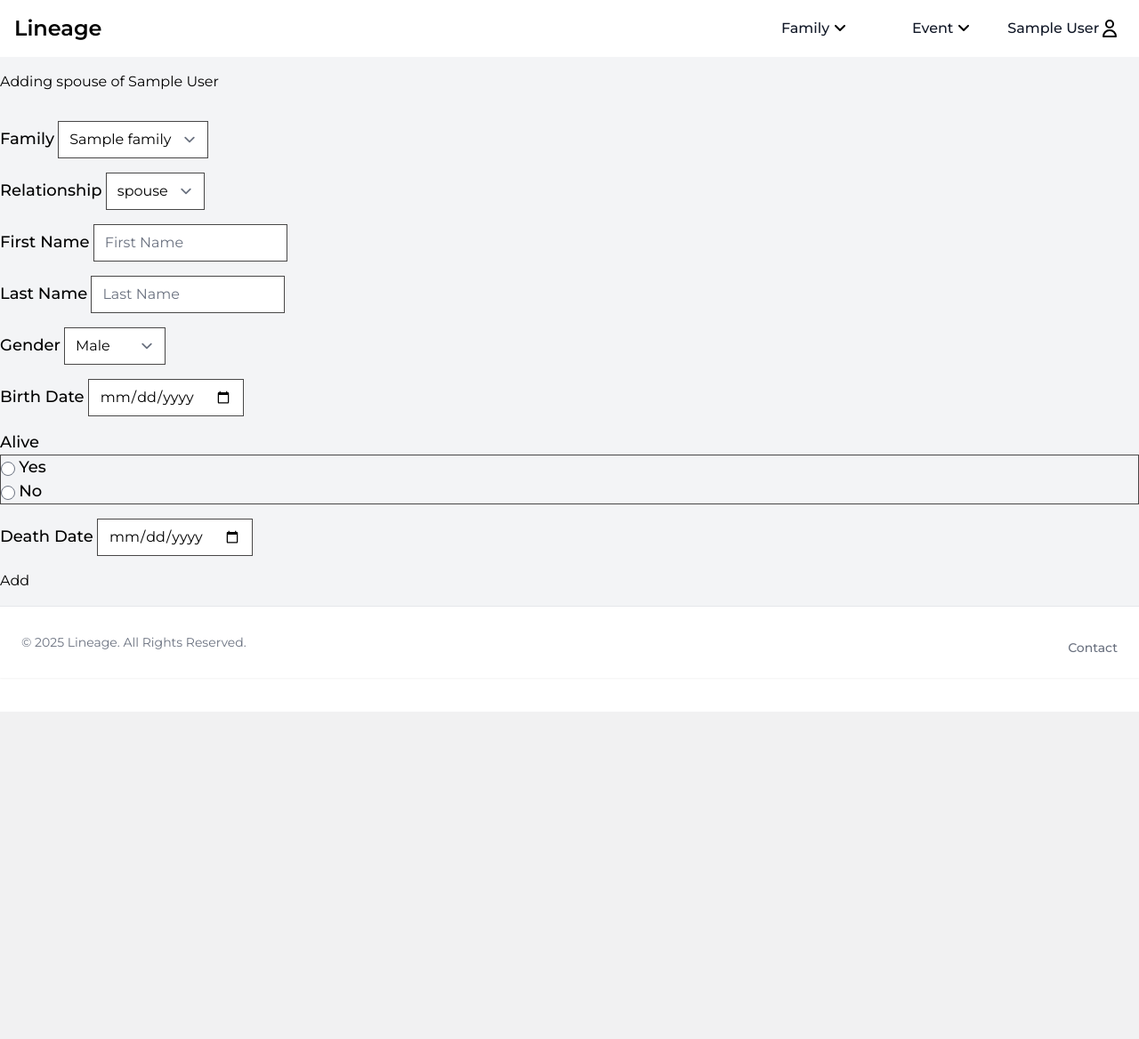
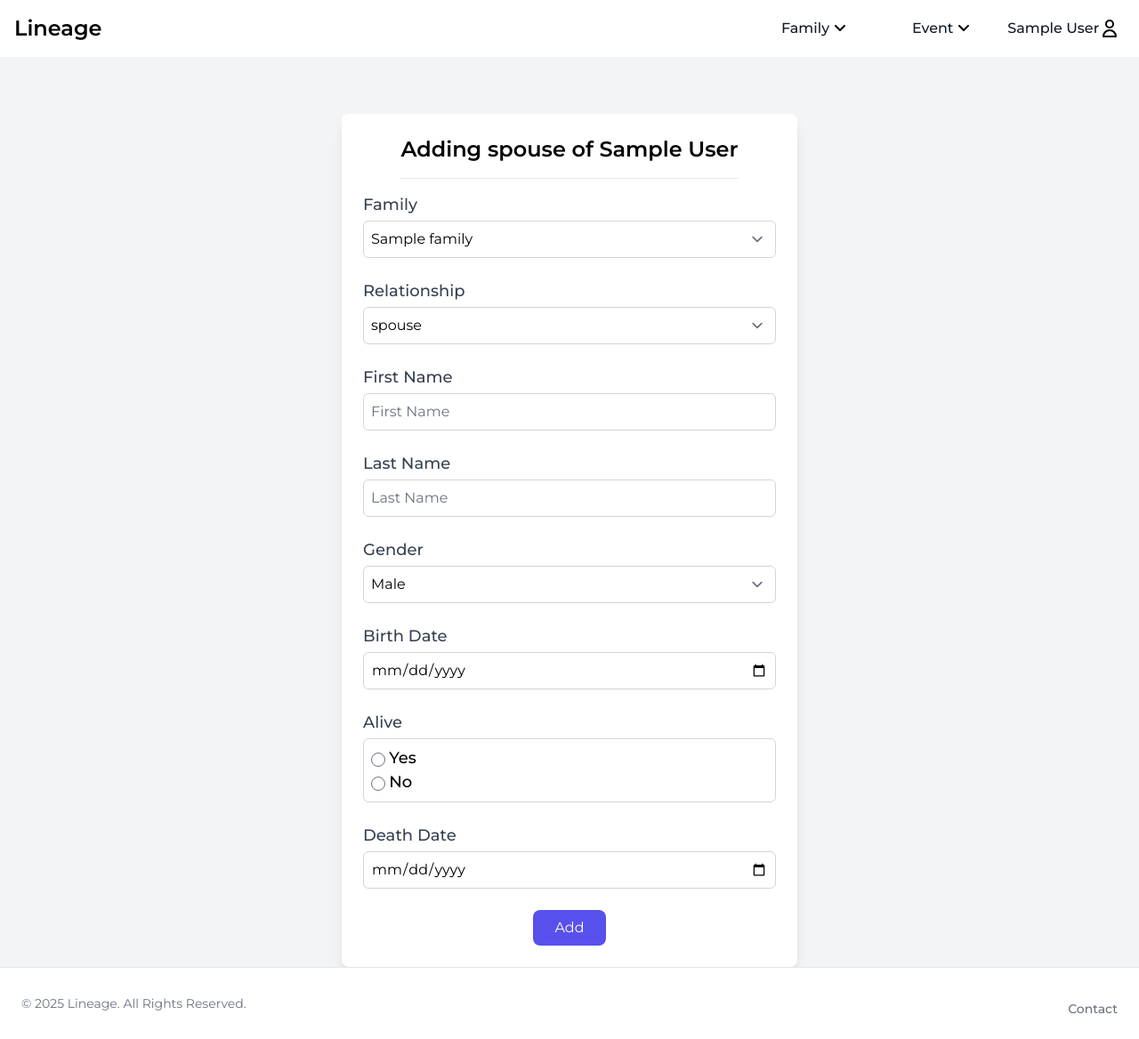
Before and after one commit to joekariuki3/lineage, a Flask app: page /member/1/spouse in a window 1280 px wide. Shown: the whole page at 89% size. Before the commit the page ends 800 px from the top, so only its background shows below. Run offline with Flask 3, Linux system fonts and the light colour scheme; a user stored in the database is signed in; tables that the repository leaves empty hold one stand-in row (values such as "Sample post"); some libraries are stand-ins or nearby versions.

Commit message:
refactored member update and add template to a new design  using tailwind style.

```diff
--- a/templates/add_member.html
+++ b/templates/add_member.html
@@ -1,133 +1,148 @@
 {% extends "base.html" %}
 
 {% block content %}
-<div class="content-section col-md-5 m-auto container">
+<div class="max-w-lg mx-auto mt-12 bg-white shadow-lg rounded-lg p-6">
     <form action="" method="post" novalidate>
         {{ form.hidden_tag() }}
-        <fieldset class="form-group">
-            <legend class="border-bottom mb-4 mt-4">
-                <h3 class="fw-bold text-center">{{title}}</h3>
+        <fieldset>
+            <legend class="text-center text-2xl font-semibold border-b pb-4 mb-4">
+                {{title}}
             </legend>
-            <div class="form-group mt-4">
-                <label for="" class="form-control-lable">Family</label>
-                <select name="family" class=" form-control form-control-lg">
+
+            <!-- Family Selection -->
+            <div class="mb-6">
+                <label for="family" class="block text-gray-700 font-medium">Family</label>
+                <select name="family"
+                    class="block w-full mt-1 p-2 border border-gray-300 rounded-md focus:ring-indigo-500 focus:border-indigo-500">
                     {% for family in current_user.families %}
                     <option value="{{ family.family_id }}">{{ family.name }}</option>
                     {% endfor %}
                 </select>
-                <!-- if errors -->
             </div>
-            <div class="form-group mt-4">
-                {{ form.relationship.label(class="form-control-lable")}}
 
-                <!-- if errors -->
-                {% if form.relationship.errors%}
-                {{ form.relationship(class="form-control form-control-lg is-invalid") }}
-                <div class="invalid-feedback">
+            <!-- Relationship -->
+            <div class="mb-6">
+                {{ form.relationship.label(class="block text-gray-700 font-medium") }}
+                {% if form.relationship.errors %}
+                {{ form.relationship(class="block w-full mt-1 p-2 border border-red-500 rounded-md focus:ring-red-500
+                focus:border-red-500") }}
+                <p class="text-red-500 text-sm mt-2">
                     {% for error in form.relationship.errors %}
-                    <span>{{ error }}</span>
+                    {{ error }}
                     {% endfor %}
-                </div>
+                </p>
                 {% else %}
-                {{ form.relationship(class="form-control form-control-lg") }}
+                {{ form.relationship(class="block w-full mt-1 p-2 border border-gray-300 rounded-md
+                focus:ring-indigo-500 focus:border-indigo-500") }}
                 {% endif %}
             </div>
 
-            <div class="form-group mt-4">
-                {{ form.first_name.label(class="form-control-lable")}}
-
-                <!-- if errors -->
-                {% if form.first_name.errors%}
-                {{ form.first_name(class="form-control form-control-lg is-invalid") }}
-                <div class="invalid-feedback">
+            <!-- First Name -->
+            <div class="mb-6">
+                {{ form.first_name.label(class="block text-gray-700 font-medium") }}
+                {% if form.first_name.errors %}
+                {{ form.first_name(class="block w-full mt-1 p-2 border border-red-500 rounded-md focus:ring-red-500
+                focus:border-red-500") }}
+                <p class="text-red-500 text-sm mt-2">
                     {% for error in form.first_name.errors %}
-                    <span>{{ error }}</span>
+                    {{ error }}
                     {% endfor %}
-                </div>
+                </p>
                 {% else %}
-                {{ form.first_name(class="form-control form-control-lg") }}
+                {{ form.first_name(class="block w-full mt-1 p-2 border border-gray-300 rounded-md focus:ring-indigo-500
+                focus:border-indigo-500") }}
                 {% endif %}
             </div>
 
-            <div class="form-group mt-4">
-                {{ form.last_name.label(class="form-control-lable")}}
-
-                <!-- if errors -->
-                {% if form.last_name.errors%}
-                {{ form.last_name(class="form-control form-control-lg is-invalid") }}
-                <div class="invalid-feedback">
+            <!-- Last Name -->
+            <div class="mb-6">
+                {{ form.last_name.label(class="block text-gray-700 font-medium") }}
+                {% if form.last_name.errors %}
+                {{ form.last_name(class="block w-full mt-1 p-2 border border-red-500 rounded-md focus:ring-red-500
+                focus:border-red-500") }}
+                <p class="text-red-500 text-sm mt-2">
                     {% for error in form.last_name.errors %}
-                    <span>{{ error }}</span>
+                    {{ error }}
                     {% endfor %}
-                </div>
+                </p>
                 {% else %}
-                {{ form.last_name(class="form-control form-control-lg") }}
+                {{ form.last_name(class="block w-full mt-1 p-2 border border-gray-300 rounded-md focus:ring-indigo-500
+                focus:border-indigo-500") }}
                 {% endif %}
             </div>
-            <div class="form-group mt-4">
-                {{ form.gender.label(class="form-control-lable")}}
 
-                <!-- if errors -->
-                {% if form.gender.errors%}
-                {{ form.gender(class="form-control form-control-lg is-invalid") }}
-                <div class="invalid-feedback">
+            <!-- Gender -->
+            <div class="mb-6">
+                {{ form.gender.label(class="block text-gray-700 font-medium") }}
+                {% if form.gender.errors %}
+                {{ form.gender(class="block w-full mt-1 p-2 border border-red-500 rounded-md focus:ring-red-500
+                focus:border-red-500") }}
+                <p class="text-red-500 text-sm mt-2">
                     {% for error in form.gender.errors %}
-                    <span>{{ error }}</span>
+                    {{ error }}
                     {% endfor %}
-                </div>
+                </p>
                 {% else %}
-                {{ form.gender(class="form-control form-control-lg") }}
+                {{ form.gender(class="block w-full mt-1 p-2 border border-gray-300 rounded-md focus:ring-indigo-500
+                focus:border-indigo-500") }}
                 {% endif %}
             </div>
-            <div class="form-group mt-4">
-                {{ form.birthdate.label(class="form-control-lable")}}
 
-                <!-- if errors -->
-                {% if form.birthdate.errors%}
-                {{ form.birthdate(class="form-control form-control-lg is-invalid") }}
-                <div class="invalid-feedback">
+            <!-- Birthdate -->
+            <div class="mb-6">
+                {{ form.birthdate.label(class="block text-gray-700 font-medium") }}
+                {% if form.birthdate.errors %}
+                {{ form.birthdate(class="block w-full mt-1 p-2 border border-red-500 rounded-md focus:ring-red-500
+                focus:border-red-500") }}
+                <p class="text-red-500 text-sm mt-2">
                     {% for error in form.birthdate.errors %}
-                    <span>{{ error }}</span>
+                    {{ error }}
                     {% endfor %}
-                </div>
+                </p>
                 {% else %}
-                {{ form.birthdate(class="form-control form-control-lg") }}
+                {{ form.birthdate(class="block w-full mt-1 p-2 border border-gray-300 rounded-md focus:ring-indigo-500
+                focus:border-indigo-500") }}
                 {% endif %}
             </div>
-            <div class="form-group mt-4 alive">
-                {{ form.alive.label(class="form-control-lable")}}
 
-                <!-- if errors -->
-                {% if form.alive.errors%}
-                {{ form.alive(class=" form-control form-control-lg is-invalid d-flex list-unstyled
-                justify-content-around") }}
-                <div class="invalid-feedback">
+            <!-- Alive -->
+            <div class="mb-6">
+                {{ form.alive.label(class="block text-gray-700 font-medium") }}
+                {% if form.alive.errors %}
+                {{ form.alive(class="alive block w-full mt-1 p-2 border border-red-500 rounded-md focus:ring-red-500
+                focus:border-red-500") }}
+                <p class="text-red-500 text-sm mt-2">
                     {% for error in form.alive.errors %}
-                    <span>{{ error }}</span>
+                    {{ error }}
                     {% endfor %}
-                </div>
+                </p>
                 {% else %}
-                {{ form.alive(class="form-control form-control-lg d-flex list-unstyled justify-content-around")
-                }}
+                {{ form.alive(class="alive block w-full mt-1 p-2 border border-gray-300 rounded-md focus:ring-indigo-500
+                focus:border-indigo-500") }}
                 {% endif %}
             </div>
-            <div class="form-group mt-4 deathdate hide">
-                {{ form.deathdate.label(class="form-control-lable")}}
 
-                <!-- if errors -->
-                {% if form.deathdate.errors%}
-                {{form.deathdate(class="form-control form-control-lg is-invalid ")}}
-                <div class="invalid-feedback">
+            <!-- Deathdate (Hidden if alive) -->
+            <div class="mb-6 deathdate {% if form.alive.data %}hidden{% endif %}">
+                {{ form.deathdate.label(class="block text-gray-700 font-medium") }}
+                {% if form.deathdate.errors %}
+                {{ form.deathdate(class="block w-full mt-1 p-2 border border-red-500 rounded-md focus:ring-red-500
+                focus:border-red-500") }}
+                <p class="text-red-500 text-sm mt-2">
                     {% for error in form.deathdate.errors %}
-                    <span>{{ error }}</span>
+                    {{ error }}
                     {% endfor %}
-                </div>
+                </p>
                 {% else %}
-                {{form.deathdate(class="form-control form-control-lg")}}
+                {{ form.deathdate(class="block w-full mt-1 p-2 border border-gray-300 rounded-md focus:ring-indigo-500
+                focus:border-indigo-500") }}
                 {% endif %}
             </div>
-            <div class="form-group mt-4 mb-4 d-flex justify-content-center">
-                {{ form.submit(class="btn btn-lg btn-primary button") }}
+
+            <!-- Submit Button -->
+            <div class="text-center">
+                {{ form.submit(class="bg-indigo-600 text-white py-2 px-6 rounded-lg hover:bg-indigo-700 transition
+                focus:ring-indigo-500 focus:ring-opacity-50") }}
             </div>
 
         </fieldset>
```
Also changed, not shown: templates/update_member.html (+75 -65 lines).
